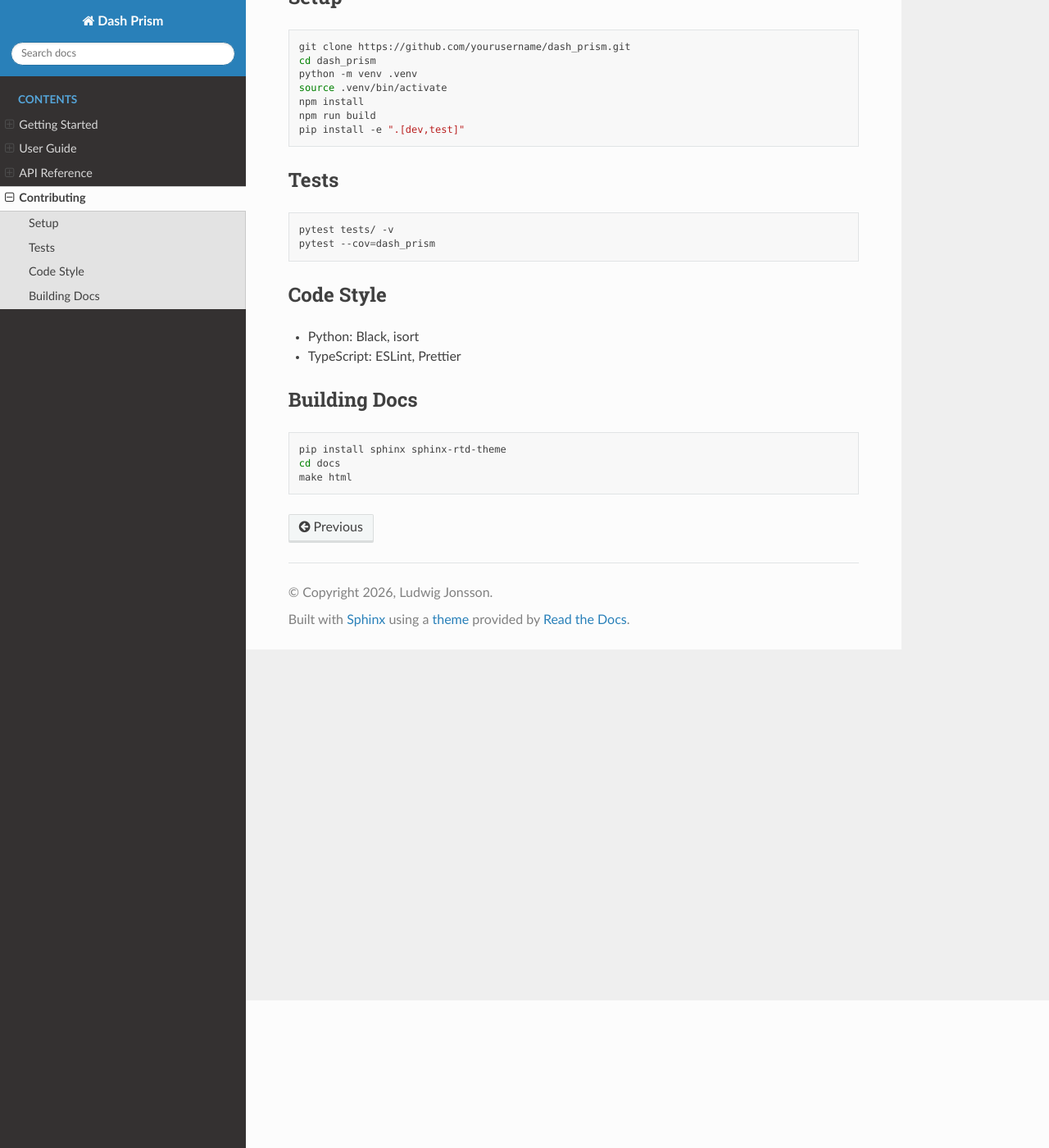
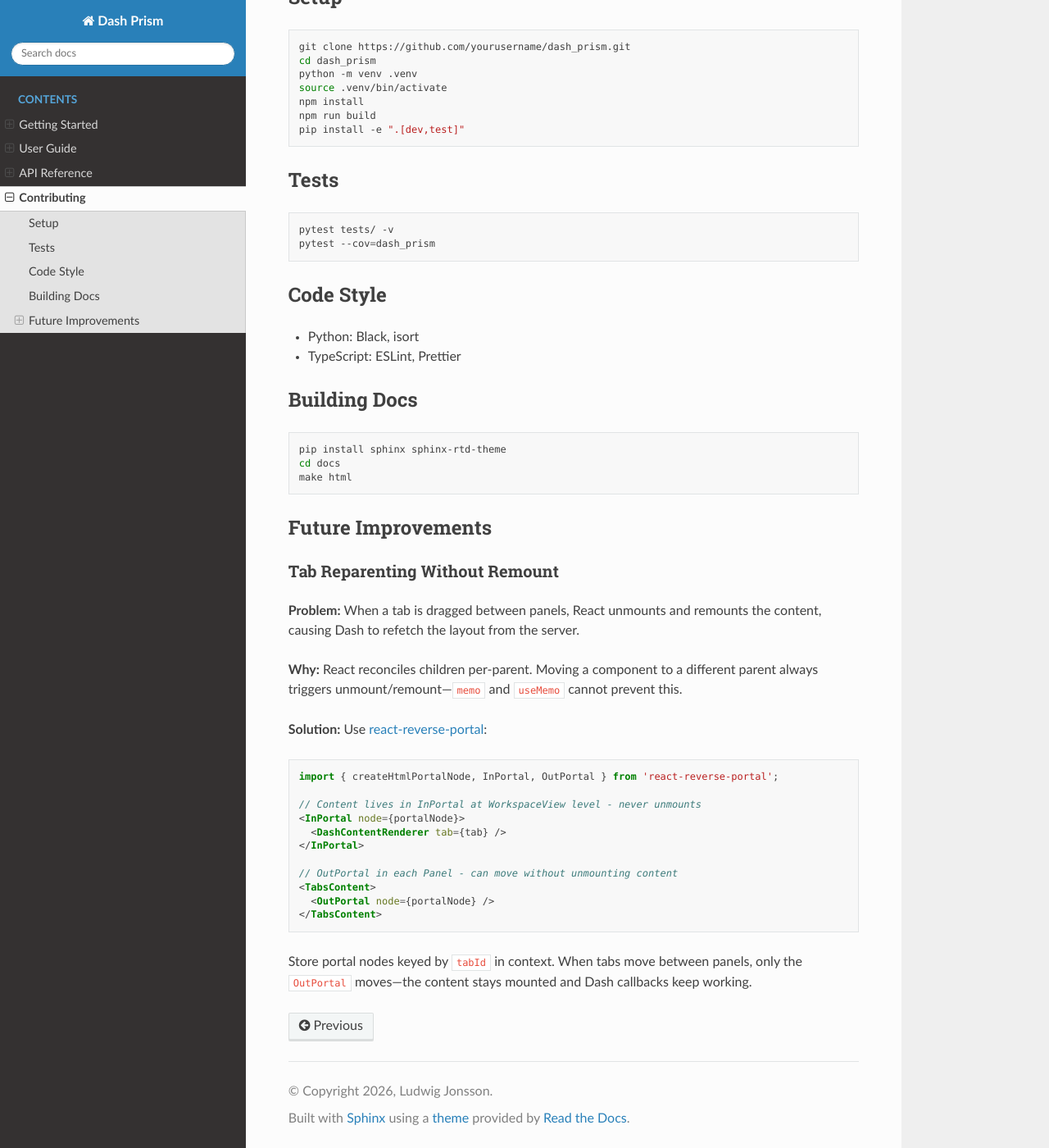
Before and after one commit to LudwigAJ/dash-prism, a Sphinx documentation site: the page built from docs/contributing.rst, in a window 1280 px wide and 1400 px high, scrolled down 180 px. Shown: the whole window at 82% size. Built offline with Sphinx 7.4.7 and the Read the Docs theme 3.1.0, drawn with Linux system fonts in a browser that asks for light colours.

Commit message:
updated docs

```diff
--- a/docs/contributing.rst
+++ b/docs/contributing.rst
@@ -36,3 +36,35 @@ Building Docs
    pip install sphinx sphinx-rtd-theme
    cd docs
    make html
+
+
+Future Improvements
+-------------------
+
+Tab Reparenting Without Remount
+^^^^^^^^^^^^^^^^^^^^^^^^^^^^^^^
+
+**Problem:** When a tab is dragged between panels, React unmounts and remounts
+the content, causing Dash to refetch the layout from the server.
+
+**Why:** React reconciles children per-parent. Moving a component to a different
+parent always triggers unmount/remount—``memo`` and ``useMemo`` cannot prevent this.
+
+**Solution:** Use `react-reverse-portal <https://www.npmjs.com/package/react-reverse-portal>`_:
+
+.. code-block:: tsx
+
+   import { createHtmlPortalNode, InPortal, OutPortal } from 'react-reverse-portal';
+
+   // Content lives in InPortal at WorkspaceView level - never unmounts
+   <InPortal node={portalNode}>
+     <DashContentRenderer tab={tab} />
+   </InPortal>
+
+   // OutPortal in each Panel - can move without unmounting content
+   <TabsContent>
+     <OutPortal node={portalNode} />
+   </TabsContent>
+
+Store portal nodes keyed by ``tabId`` in context. When tabs move between panels,
+only the ``OutPortal`` moves—the content stays mounted and Dash callbacks keep working.
```
